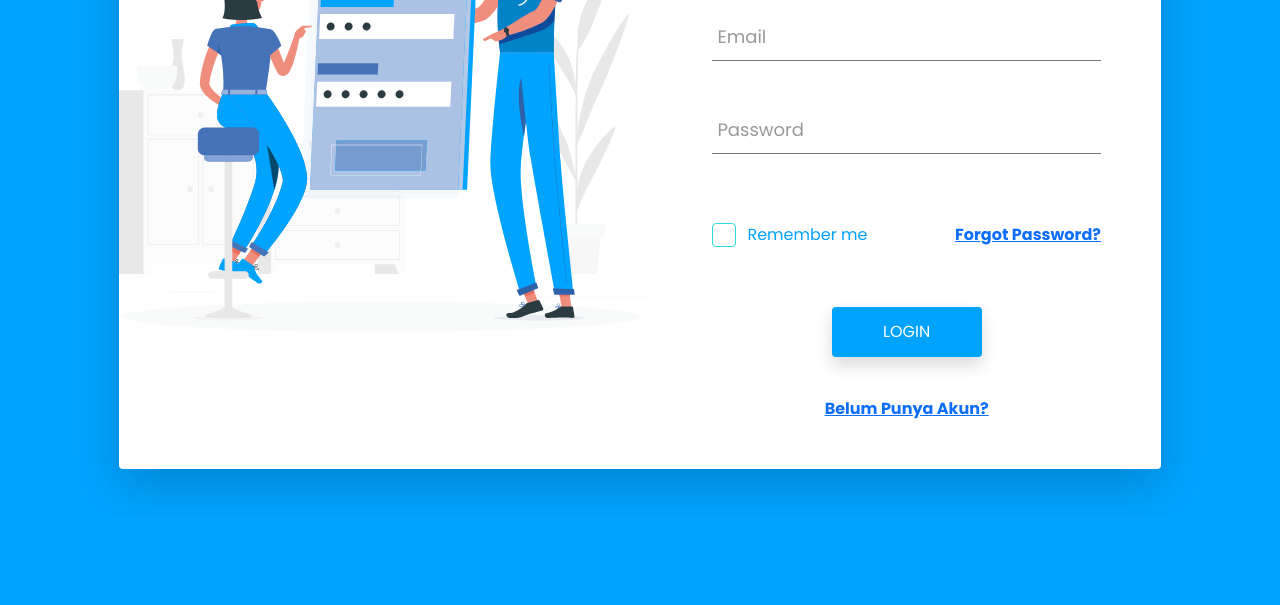
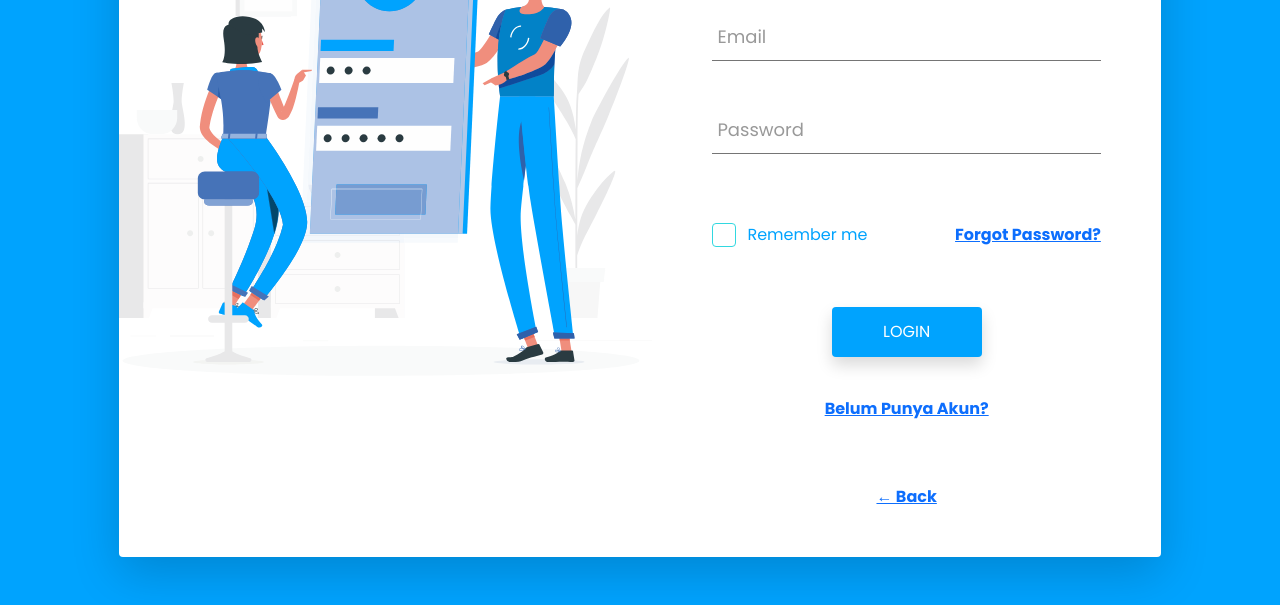
Before and after one commit to GrupPWBPMantap/ngobat, a plain HTML site: page login.html in a window 1280 px wide. Shown: the part 323-928 px from the top of the page. Before the commit the page ends 840 px from the top, so only its background shows below. Drawn offline with nearby package versions, Linux system fonts and the light colour scheme.

Commit message:
Update login.html

```diff
--- a/login.html
+++ b/login.html
@@ -62,6 +62,9 @@
                                         <div class="col-lg-10 col-md-10 d-flex mt-3 mb-5 justify-content-center">
                                             <a href="register.html" class="link mx-3">Belum Punya Akun?</a>
                                         </div>
+                                        <div class="col-lg-10 col-md-10 d-flex mt-3 mb-5 justify-content-center">
+                                            <a href="index.html" class="link mx-3">&#8592 Back</a>
+                                        </div>
                                     </div>
                                 </form>
                             </div>
```
